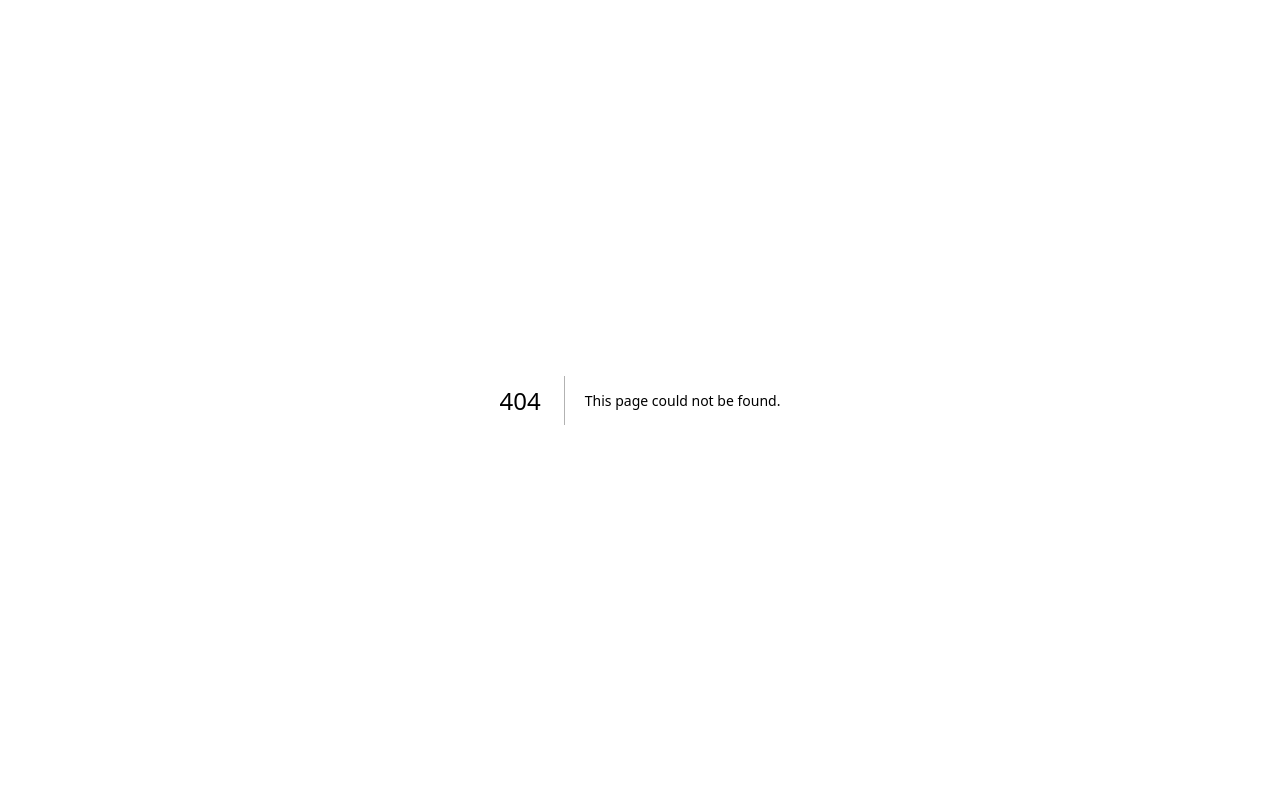
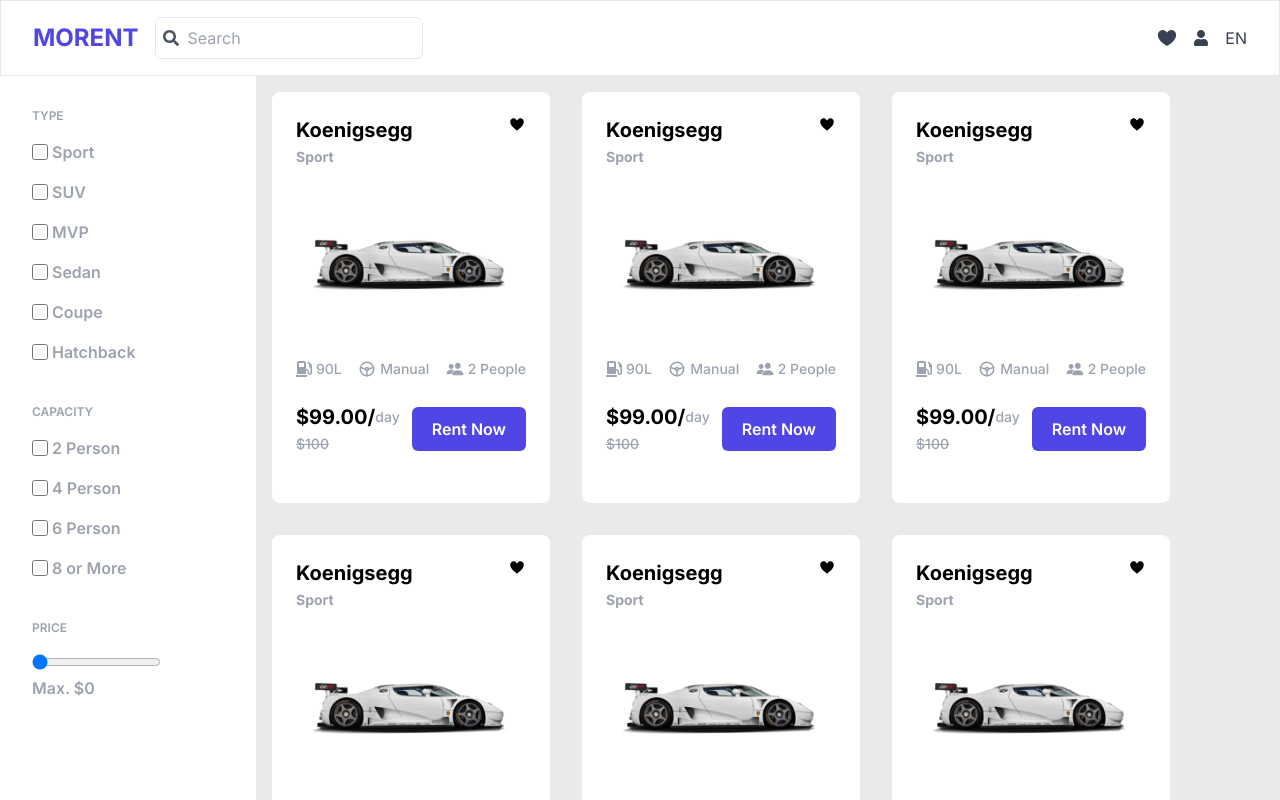
Before and after one commit to kadersarikaya/car-rental, a Next.js app: page /category in a window 1280 px wide. Before the commit this address had no page. Shown: the top 800 px of the page. Built offline with nearby package versions, Linux system fonts and the light colour scheme.

Commit message:
category page

```diff
--- /dev/null
+++ b/src/app/category/page.js
@@ -0,0 +1,113 @@
+"use client"
+import Card from "@/components/Card";
+import React, {useState} from "react";
+
+const CarCategory = () => {
+    const [isSidebarOpen, setSidebarOpen] = useState(true);
+    const [price, setPrice] = useState(0);
+
+    const toggleSidebar = () => {
+        setSidebarOpen(!isSidebarOpen);
+    };
+
+    const handlePriceChange = (e) => {
+        setPrice(parseInt(e.target.value, 10));
+    };
+
+  return (
+      <div className="flex md:justify-normal justify-center">
+          <button
+              className="absolute mt-1 p-1 rounded-md bg-indigo-400 text-white md:hidden right-4 "
+              onClick={toggleSidebar}
+          >
+              {isSidebarOpen ? 'Close' : 'Open'}
+          </button>
+            <div className={`absolute md:sticky left-0 w-64 bg-white transform p-8 transition-transform ${isSidebarOpen ? 'translate-x-0' : '-translate-x-full'
+                    }`}
+            >
+                <div className="flex flex-col gap-10">
+                    <div className="">
+                        <p className="pb-4 text-xs text-gray-400 font-semibold" >TYPE</p>
+                        <div className="flex flex-col gap-4">
+                            <div className="flex gap-1 items-center">
+                                <input className="w-4 h-4" type="checkbox" name="" id="" />
+                                <p className="font-md font-semibold text-gray-400">Sport</p>
+                            </div>
+                            <div className="flex gap-1 items-center">
+                                <input className="w-4 h-4" type="checkbox" name="" id="" />
+                                <p className="font-md font-semibold text-gray-400">SUV</p>
+                            </div>
+                            <div className="flex gap-1 items-center">
+                                <input className="w-4 h-4" type="checkbox" name="" id="" />
+                                <p className="font-md font-semibold text-gray-400">MVP</p>
+                            </div>
+                            <div className="flex gap-1 items-center">
+                                <input className="w-4 h-4" type="checkbox" name="" id="" />
+                                <p className="font-md font-semibold text-gray-400">Sedan</p>
+                            </div>
+                            <div className="flex gap-1 items-center">
+                                <input className="w-4 h-4" type="checkbox" name="" id="" />
+                                <p className="font-md font-semibold text-gray-400">Coupe</p>
+                            </div>
+                            <div className="flex gap-1 items-center">
+                                <input className="w-4 h-4" type="checkbox" name="" id="" />
+                                <p className="font-md font-semibold text-gray-400">Hatchback</p>
+                            </div>
+                        </div>
+                    </div>
+                    <div className="">
+                        <p className="pb-4 text-xs text-gray-400 font-semibold" >CAPACITY</p>
+                        <div className="flex flex-col gap-4">
+                            <div className="flex gap-1 items-center">
+                                <input className="w-4 h-4" type="checkbox" name="" id="" />
+                                <p className="font-md font-semibold text-gray-400">2 Person</p>
+                            </div>
+                            <div className="flex gap-1 items-center">
+                                <input className="w-4 h-4" type="checkbox" name="" id="" />
+                                <p className="font-md font-semibold text-gray-400">4 Person</p>
+                            </div>
+                            <div className="flex gap-1 items-center">
+                                <input className="w-4 h-4" type="checkbox" name="" id="" />
+                                <p className="font-md font-semibold text-gray-400">6 Person</p>
+                            </div>
+                            <div className="flex gap-1 items-center">
+                                <input className="w-4 h-4" type="checkbox" name="" id="" />
+                                <p className="font-md font-semibold text-gray-400">8 or More</p>
+                            </div>
+                        </div>
+                    </div>
+                    <div className="">
+                        <p className="pb-4 text-xs text-gray-400 font-semibold">PRICE</p>
+                        <input
+                            type="range"
+                            min="0"
+                            max="1000"  // Değiştirebilirsiniz
+                            value={price}
+                            onChange={handlePriceChange}
+                            step="1"
+                            className="input-range"
+                        />
+                        <div className="flex flex-col gap-2 font-md font-semibold text-gray-400">
+                            Max. ${price}
+                        </div>
+                    </div>
+                </div>
+            </div>
+          <div className="flex justify-center items-center flex-col p-4">
+            <div className="grid grid-cols-1 md:grid-cols-2 lg:grid-cols-3 gap-8">
+                <Card/>
+                <Card/>
+                <Card/>
+                <Card />
+                <Card />
+                <Card />
+                <Card />
+                <Card />
+                <Card />
+            </div>
+          </div>
+      </div>
+  );
+};
+
+export default CarCategory;
--- a/src/app/layout.js
+++ b/src/app/layout.js
@@ -13,7 +13,11 @@
 export default function RootLayout({ children }) {
   return (
     <html lang="en">
-      <body className={inter.className}>{children}</body>
+      <body className={inter.className}>
+        <Navbar/>
+        {children}
+        <Footer/>
+      </body>
     </html>
   )
 }
--- a/src/app/page.js
+++ b/src/app/page.js
@@ -6,8 +6,6 @@
 
 export default function Home() {
   return (
-    <main className="">
-      <Navbar />
     <section className="flex justify-center items-center flex-col px-4">
       <div>
         <div className="flex justify-center items-center md:gap-3 py-6">
@@ -48,7 +46,5 @@
         </div>
       </div>
     </section>
-      <Footer />
-    </main>
   )
 }
--- a/src/components/Footer.jsx
+++ b/src/components/Footer.jsx
@@ -10,7 +10,7 @@
         </div>
         <div className="flex gap-4 md:gap-10">
           <div className="">
-            <h2 className="text-xl font-semibold pb-2">About</h2>
+            <h2 className="text-lg md:text-xl font-semibold pb-2">About</h2>
             <ul className="text-gray-400 text-base font-medium">
               <li>
                 <a href="">How it works</a>
@@ -27,7 +27,7 @@
             </ul>
           </div>
           <div className="">
-            <h2 className="text-xl font-semibold pb-2">Community</h2>
+            <h2 className="text-lg md:text-xl font-semibold pb-2">Community</h2>
             <ul className="text-gray-400 text-base font-medium">
               <li>
                 <a href="">Events</a>
@@ -44,7 +44,7 @@
             </ul>
           </div>
           <div className="">
-            <h2 className="text-xl font-semibold pb-2">Socials</h2>
+            <h2 className="text-lg md:text-xl font-semibold pb-2">Socials</h2>
             <ul className="text-gray-400 text-base font-medium">
               <li>
                 <a href="">Discord</a>
--- a/src/components/Navbar.jsx
+++ b/src/components/Navbar.jsx
@@ -12,7 +12,7 @@
   };
 
   return (
-    <nav className="bg-white border border-white-400 p-2 md:p-4">
+    <nav className="bg-white border border-white-400 py-4 px-2 md:px-4">
       <div className="container px-4 md:flex md:justify-between mx-auto items-center">
         <div className="flex justify-between">
         {/* Logo ve Search Input */}
```
Lines whose indentation alone changed are shown as unchanged.
